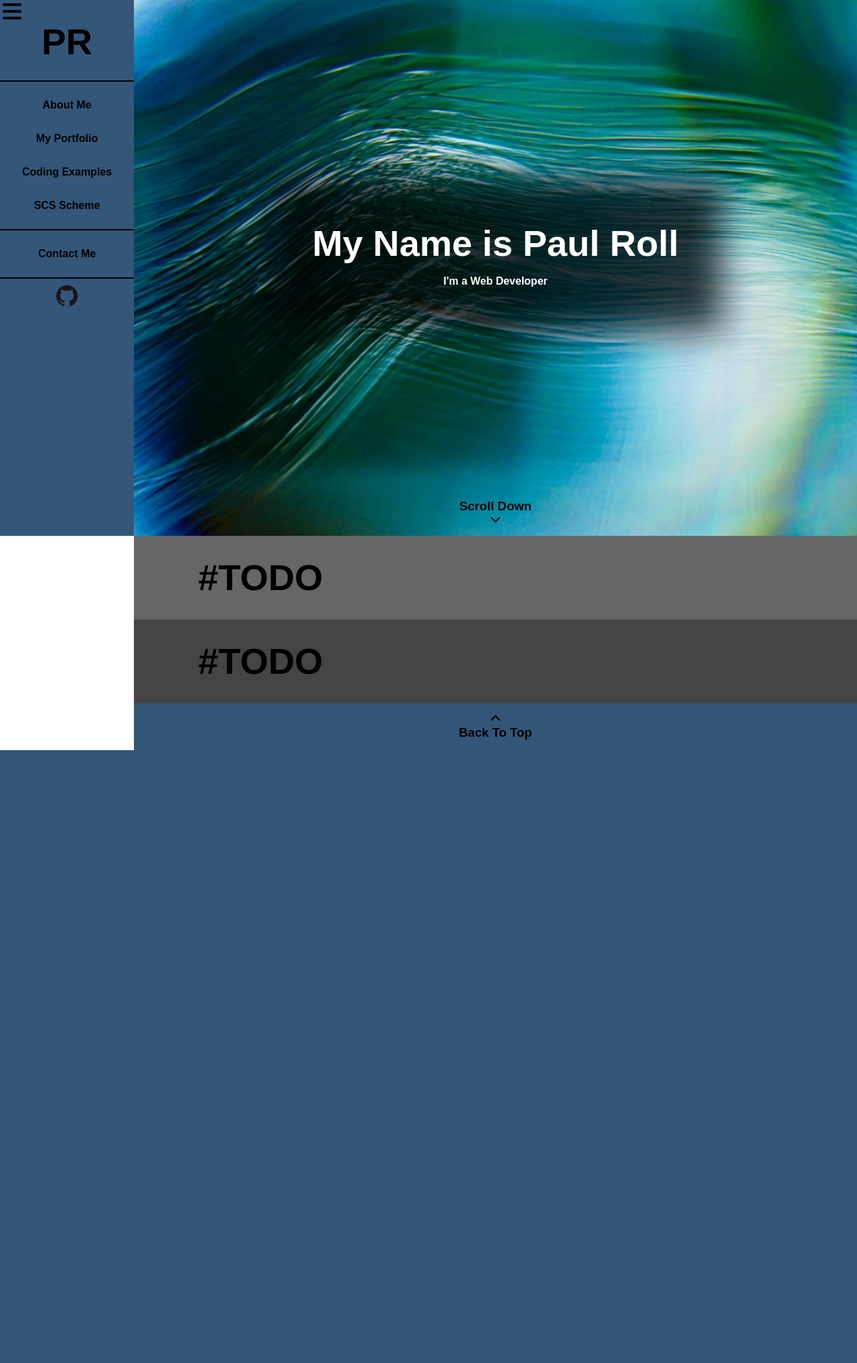
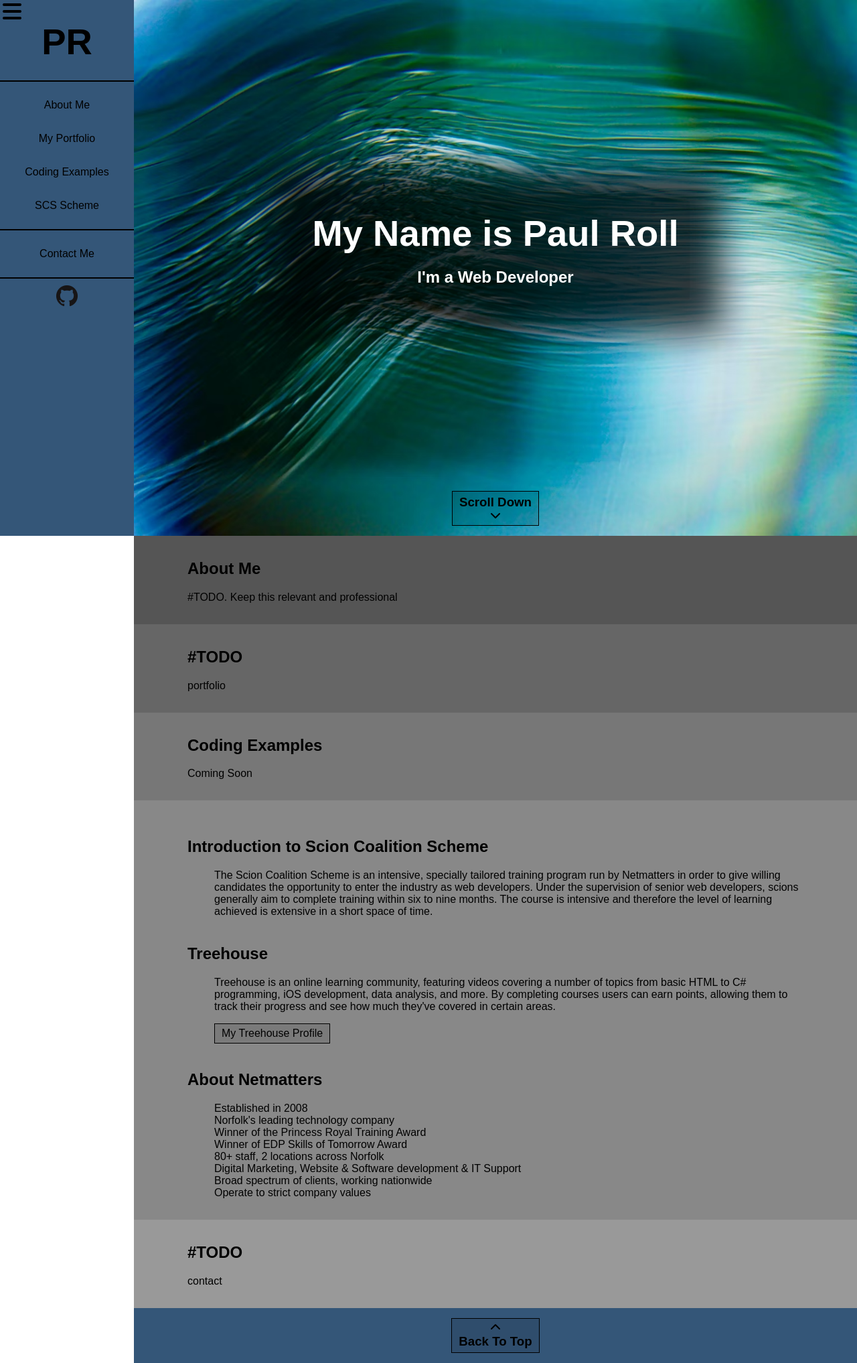
Before and after one commit to paul-roll/Portfolio, a PHP site: page / in a window 1280 px wide. Shown: the whole page at 67% size. Before the commit the page ends 1120 px from the top, so only its background shows below. Run offline with PHP 8.4, Linux system fonts and the light colour scheme; some libraries are stand-ins or nearby versions.

Commit message:
added aboutme, examples and scs sections to body added content to scs section

```diff
--- a/css/stylesheet.css
+++ b/css/stylesheet.css
@@ -276,42 +276,37 @@ h1 {
   }
 }
 
-/* line 20, ../../Users/paulr/Desktop/Netmatters/Portfolio/scss/2.base/_2.base.scss */
-p {
-  font-weight: bold;
-}
-
-/* line 24, ../../Users/paulr/Desktop/Netmatters/Portfolio/scss/2.base/_2.base.scss */
+/* line 21, ../../Users/paulr/Desktop/Netmatters/Portfolio/scss/2.base/_2.base.scss */
 section {
   overflow: hidden;
 }
 
 @media (min-width: 576px) {
-  /* line 24, ../../Users/paulr/Desktop/Netmatters/Portfolio/scss/2.base/_2.base.scss */
+  /* line 21, ../../Users/paulr/Desktop/Netmatters/Portfolio/scss/2.base/_2.base.scss */
   section {
     margin-left: 200px;
   }
 }
 
-/* line 31, ../../Users/paulr/Desktop/Netmatters/Portfolio/scss/2.base/_2.base.scss */
+/* line 28, ../../Users/paulr/Desktop/Netmatters/Portfolio/scss/2.base/_2.base.scss */
 hr {
   margin: 10px -15px;
   width: calc(100% + 30px);
   border: 1px solid black;
 }
 
-/* line 37, ../../Users/paulr/Desktop/Netmatters/Portfolio/scss/2.base/_2.base.scss */
+/* line 34, ../../Users/paulr/Desktop/Netmatters/Portfolio/scss/2.base/_2.base.scss */
 a {
   text-decoration: none;
   color: black;
 }
 
-/* line 40, ../../Users/paulr/Desktop/Netmatters/Portfolio/scss/2.base/_2.base.scss */
+/* line 37, ../../Users/paulr/Desktop/Netmatters/Portfolio/scss/2.base/_2.base.scss */
 a:hover {
   text-decoration: underline;
 }
 
-/* line 42, ../../Users/paulr/Desktop/Netmatters/Portfolio/scss/2.base/_2.base.scss */
+/* line 39, ../../Users/paulr/Desktop/Netmatters/Portfolio/scss/2.base/_2.base.scss */
 a:hover.github img {
   border: 2px solid white;
   border-radius: 50%;
@@ -319,7 +314,7 @@ a:hover.github img {
   filter: invert(1);
 }
 
-/* line 51, ../../Users/paulr/Desktop/Netmatters/Portfolio/scss/2.base/_2.base.scss */
+/* line 48, ../../Users/paulr/Desktop/Netmatters/Portfolio/scss/2.base/_2.base.scss */
 .burger {
   position: absolute;
   font-size: 2em;
@@ -327,7 +322,7 @@ a:hover.github img {
   z-index: 1;
 }
 
-/* line 59, ../../Users/paulr/Desktop/Netmatters/Portfolio/scss/2.base/_2.base.scss */
+/* line 56, ../../Users/paulr/Desktop/Netmatters/Portfolio/scss/2.base/_2.base.scss */
 .sidebar {
   margin: 0;
   padding: 0;
@@ -338,14 +333,14 @@ a:hover.github img {
   height: 100%;
 }
 
-/* line 67, ../../Users/paulr/Desktop/Netmatters/Portfolio/scss/2.base/_2.base.scss */
+/* line 64, ../../Users/paulr/Desktop/Netmatters/Portfolio/scss/2.base/_2.base.scss */
 .sidebar .flex-container {
   display: flex;
   flex-direction: column;
   align-items: center;
 }
 
-/* line 75, ../../Users/paulr/Desktop/Netmatters/Portfolio/scss/2.base/_2.base.scss */
+/* line 72, ../../Users/paulr/Desktop/Netmatters/Portfolio/scss/2.base/_2.base.scss */
 .banner {
   color: white;
   background-image: url(../img/banner.avif);
@@ -353,7 +348,7 @@ a:hover.github img {
   text-align: center;
 }
 
-/* line 80, ../../Users/paulr/Desktop/Netmatters/Portfolio/scss/2.base/_2.base.scss */
+/* line 77, ../../Users/paulr/Desktop/Netmatters/Portfolio/scss/2.base/_2.base.scss */
 .banner .flex-container {
   height: 100vh;
   display: flex;
@@ -362,16 +357,21 @@ a:hover.github img {
   align-items: center;
 }
 
-/* line 86, ../../Users/paulr/Desktop/Netmatters/Portfolio/scss/2.base/_2.base.scss */
+/* line 83, ../../Users/paulr/Desktop/Netmatters/Portfolio/scss/2.base/_2.base.scss */
 .banner .flex-container > div {
   background-color: rgba(0, 0, 0, 0.75);
   box-shadow: 0 0 50px 50px rgba(0, 0, 0, 0.75);
   margin-top: auto;
 }
 
-/* line 91, ../../Users/paulr/Desktop/Netmatters/Portfolio/scss/2.base/_2.base.scss */
+/* line 88, ../../Users/paulr/Desktop/Netmatters/Portfolio/scss/2.base/_2.base.scss */
 .banner .flex-container > a {
   margin-top: auto;
+}
+
+/* line 93, ../../Users/paulr/Desktop/Netmatters/Portfolio/scss/2.base/_2.base.scss */
+.aboutme {
+  background-color: #555;
 }
 
 /* line 96, ../../Users/paulr/Desktop/Netmatters/Portfolio/scss/2.base/_2.base.scss */
@@ -380,123 +380,153 @@ a:hover.github img {
 }
 
 /* line 99, ../../Users/paulr/Desktop/Netmatters/Portfolio/scss/2.base/_2.base.scss */
-.contact {
-  background-color: #444;
+.examples {
+  background-color: #777;
 }
 
 /* line 102, ../../Users/paulr/Desktop/Netmatters/Portfolio/scss/2.base/_2.base.scss */
+.scs {
+  background-color: #888;
+}
+
+/* line 104, ../../Users/paulr/Desktop/Netmatters/Portfolio/scss/2.base/_2.base.scss */
+.scs h2 {
+  margin-top: 40px;
+}
+
+/* line 107, ../../Users/paulr/Desktop/Netmatters/Portfolio/scss/2.base/_2.base.scss */
+.scs p {
+  margin-left: 40px;
+}
+
+/* line 110, ../../Users/paulr/Desktop/Netmatters/Portfolio/scss/2.base/_2.base.scss */
+.scs ul {
+  list-style: none;
+}
+
+/* line 114, ../../Users/paulr/Desktop/Netmatters/Portfolio/scss/2.base/_2.base.scss */
+.contact {
+  background-color: #999;
+}
+
+/* line 117, ../../Users/paulr/Desktop/Netmatters/Portfolio/scss/2.base/_2.base.scss */
 .footer {
   background-color: #345678;
   text-align: center;
 }
 
-/* line 108, ../../Users/paulr/Desktop/Netmatters/Portfolio/scss/2.base/_2.base.scss */
+/* line 123, ../../Users/paulr/Desktop/Netmatters/Portfolio/scss/2.base/_2.base.scss */
 .btn {
+  border: 1px solid black;
+  background-color: rgba(0, 0, 0, 0.1);
+  padding: 5px 10px;
   display: inline-block;
 }
 
-/* line 110, ../../Users/paulr/Desktop/Netmatters/Portfolio/scss/2.base/_2.base.scss */
+/* line 128, ../../Users/paulr/Desktop/Netmatters/Portfolio/scss/2.base/_2.base.scss */
 .btn:hover {
+  border-color: transparent;
+  background-color: transparent;
   color: white;
   background-color: rgba(0, 0, 0, 0.75);
   box-shadow: 0 0 10px 10px rgba(0, 0, 0, 0.75);
 }
 
-/* line 115, ../../Users/paulr/Desktop/Netmatters/Portfolio/scss/2.base/_2.base.scss */
+/* line 135, ../../Users/paulr/Desktop/Netmatters/Portfolio/scss/2.base/_2.base.scss */
 .btn h3 {
   margin: 0;
 }
 
-/* line 120, ../../Users/paulr/Desktop/Netmatters/Portfolio/scss/2.base/_2.base.scss */
+/* line 140, ../../Users/paulr/Desktop/Netmatters/Portfolio/scss/2.base/_2.base.scss */
 .wrapper {
   padding: 15px;
   margin: 0 auto;
 }
 
 @media (min-width: 576px) {
-  /* line 120, ../../Users/paulr/Desktop/Netmatters/Portfolio/scss/2.base/_2.base.scss */
+  /* line 140, ../../Users/paulr/Desktop/Netmatters/Portfolio/scss/2.base/_2.base.scss */
   .wrapper {
     max-width: 362px;
   }
 }
 
 @media (min-width: 768px) {
-  /* line 120, ../../Users/paulr/Desktop/Netmatters/Portfolio/scss/2.base/_2.base.scss */
+  /* line 140, ../../Users/paulr/Desktop/Netmatters/Portfolio/scss/2.base/_2.base.scss */
   .wrapper {
     max-width: 550px;
   }
 }
 
 @media (min-width: 992px) {
-  /* line 120, ../../Users/paulr/Desktop/Netmatters/Portfolio/scss/2.base/_2.base.scss */
+  /* line 140, ../../Users/paulr/Desktop/Netmatters/Portfolio/scss/2.base/_2.base.scss */
   .wrapper {
     max-width: 770px;
   }
 }
 
 @media (min-width: 1200px) {
-  /* line 120, ../../Users/paulr/Desktop/Netmatters/Portfolio/scss/2.base/_2.base.scss */
+  /* line 140, ../../Users/paulr/Desktop/Netmatters/Portfolio/scss/2.base/_2.base.scss */
   .wrapper {
     max-width: 950px;
   }
 }
 
-/* line 137, ../../Users/paulr/Desktop/Netmatters/Portfolio/scss/2.base/_2.base.scss */
+/* line 157, ../../Users/paulr/Desktop/Netmatters/Portfolio/scss/2.base/_2.base.scss */
 .hidden {
   display: none;
 }
 
 @media (min-width: 576px) {
-  /* line 141, ../../Users/paulr/Desktop/Netmatters/Portfolio/scss/2.base/_2.base.scss */
+  /* line 161, ../../Users/paulr/Desktop/Netmatters/Portfolio/scss/2.base/_2.base.scss */
   .hide-xs {
     display: none;
   }
 }
 
 @media (min-width: 576px) {
-  /* line 146, ../../Users/paulr/Desktop/Netmatters/Portfolio/scss/2.base/_2.base.scss */
+  /* line 166, ../../Users/paulr/Desktop/Netmatters/Portfolio/scss/2.base/_2.base.scss */
   .show-xs {
     display: inherit;
   }
 }
 
 @media (min-width: 768px) {
-  /* line 152, ../../Users/paulr/Desktop/Netmatters/Portfolio/scss/2.base/_2.base.scss */
+  /* line 172, ../../Users/paulr/Desktop/Netmatters/Portfolio/scss/2.base/_2.base.scss */
   .hide-sm {
     display: none;
   }
 }
 
 @media (min-width: 768px) {
-  /* line 157, ../../Users/paulr/Desktop/Netmatters/Portfolio/scss/2.base/_2.base.scss */
+  /* line 177, ../../Users/paulr/Desktop/Netmatters/Portfolio/scss/2.base/_2.base.scss */
   .show-sm {
     display: inherit;
   }
 }
 
 @media (min-width: 992px) {
-  /* line 163, ../../Users/paulr/Desktop/Netmatters/Portfolio/scss/2.base/_2.base.scss */
+  /* line 183, ../../Users/paulr/Desktop/Netmatters/Portfolio/scss/2.base/_2.base.scss */
   .hide-md {
     display: none;
   }
 }
 
 @media (min-width: 992px) {
-  /* line 168, ../../Users/paulr/Desktop/Netmatters/Portfolio/scss/2.base/_2.base.scss */
+  /* line 188, ../../Users/paulr/Desktop/Netmatters/Portfolio/scss/2.base/_2.base.scss */
   .show-md {
     display: inherit;
   }
 }
 
 @media (min-width: 1200px) {
-  /* line 174, ../../Users/paulr/Desktop/Netmatters/Portfolio/scss/2.base/_2.base.scss */
+  /* line 194, ../../Users/paulr/Desktop/Netmatters/Portfolio/scss/2.base/_2.base.scss */
   .hide-lg {
     display: none;
   }
 }
 
 @media (min-width: 1200px) {
-  /* line 179, ../../Users/paulr/Desktop/Netmatters/Portfolio/scss/2.base/_2.base.scss */
+  /* line 199, ../../Users/paulr/Desktop/Netmatters/Portfolio/scss/2.base/_2.base.scss */
   .show-lg {
     display: inherit;
   }
--- a/index.html
+++ b/index.html
@@ -20,12 +20,12 @@
         <div class="wrapper flex-container">
           <a href=""><h1>PR</h1></a>
           <hr>
-          <a href="#"><p>About Me</p></a>
-          <a href="#"><p>My Portfolio</p></a>
-          <a href="#"><p>Coding Examples</p></a>
-          <a href="#"><p>SCS Scheme</p></a>
+          <a href="#aboutme"><p>About Me</p></a>
+          <a href="#portfolio"><p>My Portfolio</p></a>
+          <a href="#examples"><p>Coding Examples</p></a>
+          <a href="#scs"><p>SCS Scheme</p></a>
           <hr>
-          <a href="#"><p>Contact Me</p></a>
+          <a href="#contact"><p>Contact Me</p></a>
           <hr>
           <a class="github" href="https://github.com/paul-roll" target="_blank"><img src="img/GitHub-Mark-32px.png"></a>
         </div>
@@ -35,10 +35,10 @@
         <div class="wrapper flex-container">
           <div>
             <h1>My Name is <br class="hide-md">Paul Roll</h1>
-            <p>I'm a Web Developer</p>
+            <h2>I'm a Web Developer</h2>
           </div>
 
-          <a href="#portfolio">
+          <a href="#aboutme">
             <div class="btn">
               <h3>Scroll Down</h3>
               <i class="fa-solid fa-chevron-down"></i>
@@ -52,16 +52,57 @@
 
     <main>
 
+      <section class="aboutme">
+        <div class="wrapper">
+          <a name="aboutme"></a>
+          <h2>About Me</h2>
+          <p>#TODO. Keep this relevant and professional</p>
+        </div>
+      </section>
+
       <section class="portfolio">
         <div class="wrapper">
           <a name="portfolio"></a>
-          <h1>#TODO</h1>
+          <h2>#TODO</h2>
+          <p>portfolio</p>
+        </div>
+      </section>
+
+      <section class="examples">
+        <div class="wrapper">
+          <a name="examples"></a>
+          <h2>Coding Examples</h2>
+          <p>Coming Soon</p>
+        </div>
+      </section>
+
+      <section class="scs">
+        <div class="wrapper">
+          <a name="scs"></a>
+          <h2>Introduction to Scion Coalition Scheme</h2>
+          <p>The Scion Coalition Scheme is an intensive, specially tailored training program run by Netmatters in order to give willing candidates the opportunity to enter the industry as web developers. Under the supervision of senior web developers, scions generally aim to complete training within six to nine months. The course is intensive and therefore the level of learning achieved is extensive in a short space of time.</p>
+          <h2>Treehouse</h2>
+          <p>Treehouse is an online learning community, featuring videos covering a number of topics from basic HTML to C# programming, iOS development, data analysis, and more. By completing courses users can earn points, allowing them to track their progress and see how much they've covered in certain areas.</p>
+          <p><a href="https://teamtreehouse.com/paulroll2" target="_blank" class="btn">My Treehouse Profile</a></p>
+          <h2>About Netmatters</h2>
+          <ul>
+            <li>Established in 2008</li>
+            <li>Norfolk's leading technology company</li>
+            <li>Winner of the Princess Royal Training Award</li>
+            <li>Winner of EDP Skills of Tomorrow Award</li>
+            <li>80+ staff, 2 locations across Norfolk</li>
+            <li>Digital Marketing, Website & Software development & IT Support</li>
+            <li>Broad spectrum of clients, working nationwide</li>
+            <li>Operate to strict company values</li>
+          </ul>
         </div>
       </section>
 
       <section class="contact">
         <div class="wrapper">
-          <h1>#TODO</h1>
+          <a name="contact"></a>
+          <h2>#TODO</h2>
+          <p>contact</p>
         </div>
       </section>
 
--- a/scss/2.base/_2.base.scss
+++ b/scss/2.base/_2.base.scss
@@ -16,9 +16,6 @@ h1 {
     @media (min-width: $breakpoint-xs) {
         font-size: 3.4em;
     }
-}
-p {
-    font-weight: bold;
 }
 
 section {
@@ -93,11 +90,29 @@ a {
         }
     }
 }
+.aboutme {
+    background-color: #555;
+}
 .portfolio {
     background-color: #666;
 }
+.examples {
+    background-color: #777;
+}
+.scs {
+    background-color: #888;
+    h2 {
+        margin-top: 40px;
+    }
+    p {
+        margin-left: 40px;
+    }
+    ul {
+        list-style: none;
+    }
+}
 .contact {
-    background-color: #444;
+    background-color: #999;
 }
 .footer {
     background-color: #345678;
@@ -106,8 +121,13 @@ a {
 }
 
 .btn {
+    border: 1px solid black;
+    background-color: rgba(black, 0.1);
+    padding: 5px 10px;
     display: inline-block;
     &:hover {
+        border-color: transparent;
+        background-color: transparent;
         color: white;
         background-color: rgba(black, 0.75);
         box-shadow: 0 0 10px 10px rgba(black, 0.75);
```
Also changed, not shown: 1 other file.
